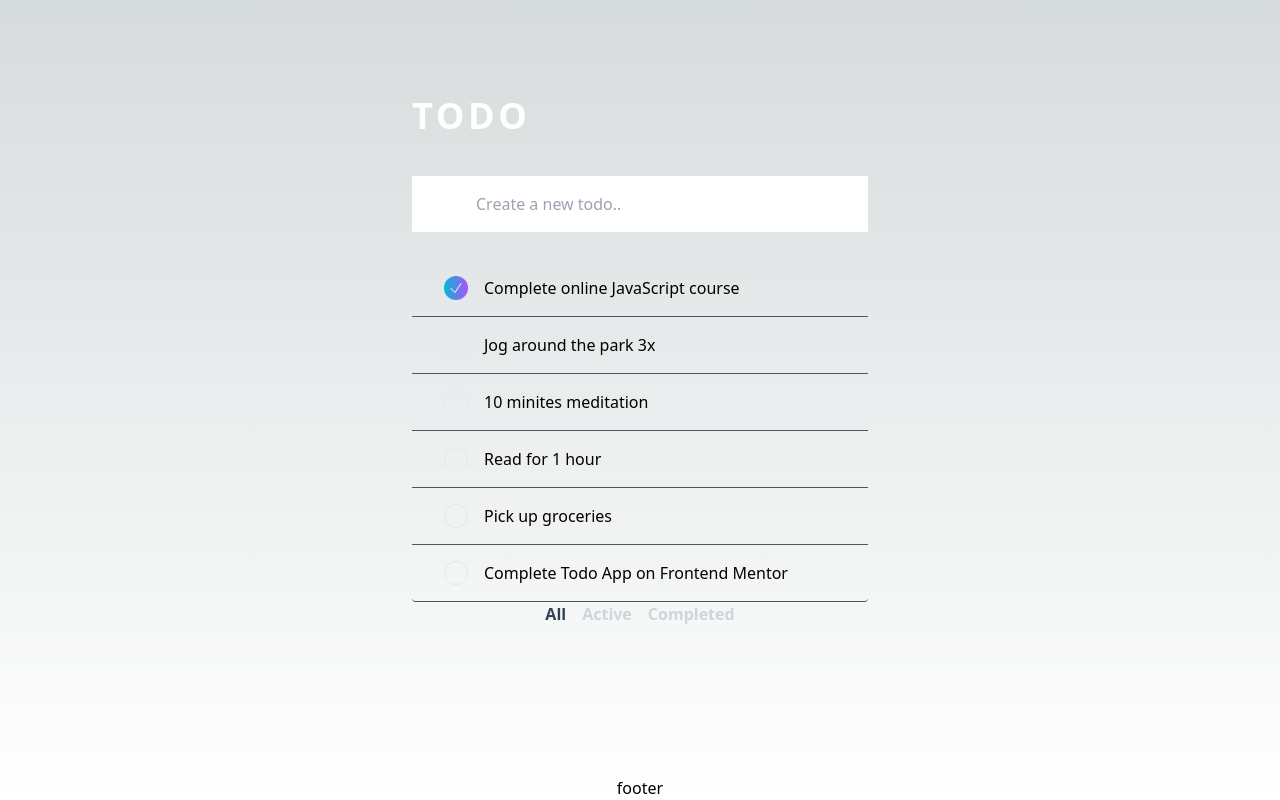
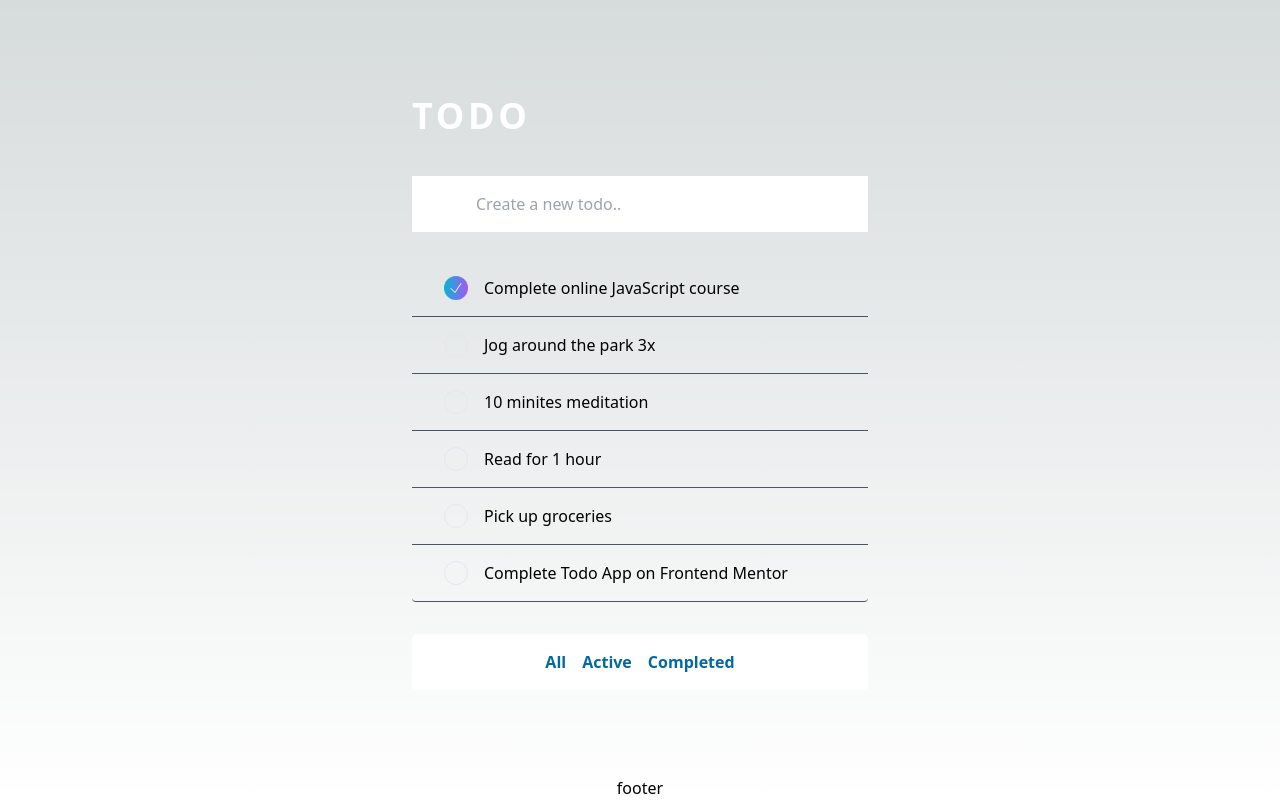
Before and after one commit to ayakamada/todo-app-nextjs, a Next.js app: page / in a window 1280 px wide. Built offline with nearby package versions, Linux system fonts and the light colour scheme.

Commit message:
update styles

```diff
--- a/src/components/TodoListFilters.jsx
+++ b/src/components/TodoListFilters.jsx
@@ -14,26 +14,26 @@ const TodoListFilters = () => {
   );
 
   return (
-    <div className="text-sm sm:text-base text-gray-300 dark:text-white font-bold text-center">
+    <div className="text-sm sm:text-base font-bold text-center p-4 rounded-md bg-white dark:bg-gray-800 mt-8">
       <span
-        className={`px-3 sm:px-2 hover:text-gray-700 dark:hover:text-slate-500 transition ease-linear cursor-pointer ${
-          filter === "ShowAll" ? "text-slate-700" : ""
+        className={`px-3 sm:px-2 hover:text-gray-700 dark:hover:text-slate-300 transition ease-linear cursor-pointer ${
+          filter === "ShowAll" ? "text-sky-700" : " text-sky-700 dark:text-slate-500"
         }`}
         onClick={() => updateFilter("ShowAll")}
       >
         All
       </span>
       <span
-        className={`px-3 sm:px-2 hover:text-gray-700 dark:hover:text-slate-500 transition ease-linear cursor-pointer ${
-          filter === "ShowActive" ? "text-slate-700" : ""
+        className={`px-3 sm:px-2 hover:text-gray-700 dark:hover:text-slate-300 transition ease-linear cursor-pointer ${
+          filter === "ShowActive" ? "text-sky-700" : " text-sky-700 dark:text-slate-500"
         }`}
         onClick={() => updateFilter("ShowActive")}
       >
         Active
       </span>
       <span
-        className={`px-3 sm:px-2 hover:text-gray-700 dark:hover:text-slate-500 transition ease-linear cursor-pointer ${
-          filter === "ShowCompleted" ? "text-slate-700" : ""
+        className={`px-3 sm:px-2 hover:text-gray-700 dark:hover:text-slate-300 transition ease-linear cursor-pointer ${
+          filter === "ShowCompleted" ? "text-sky-700" : " text-sky-700 dark:text-slate-500"
         }`}
         onClick={() => updateFilter("ShowCompleted")}
       >
```
